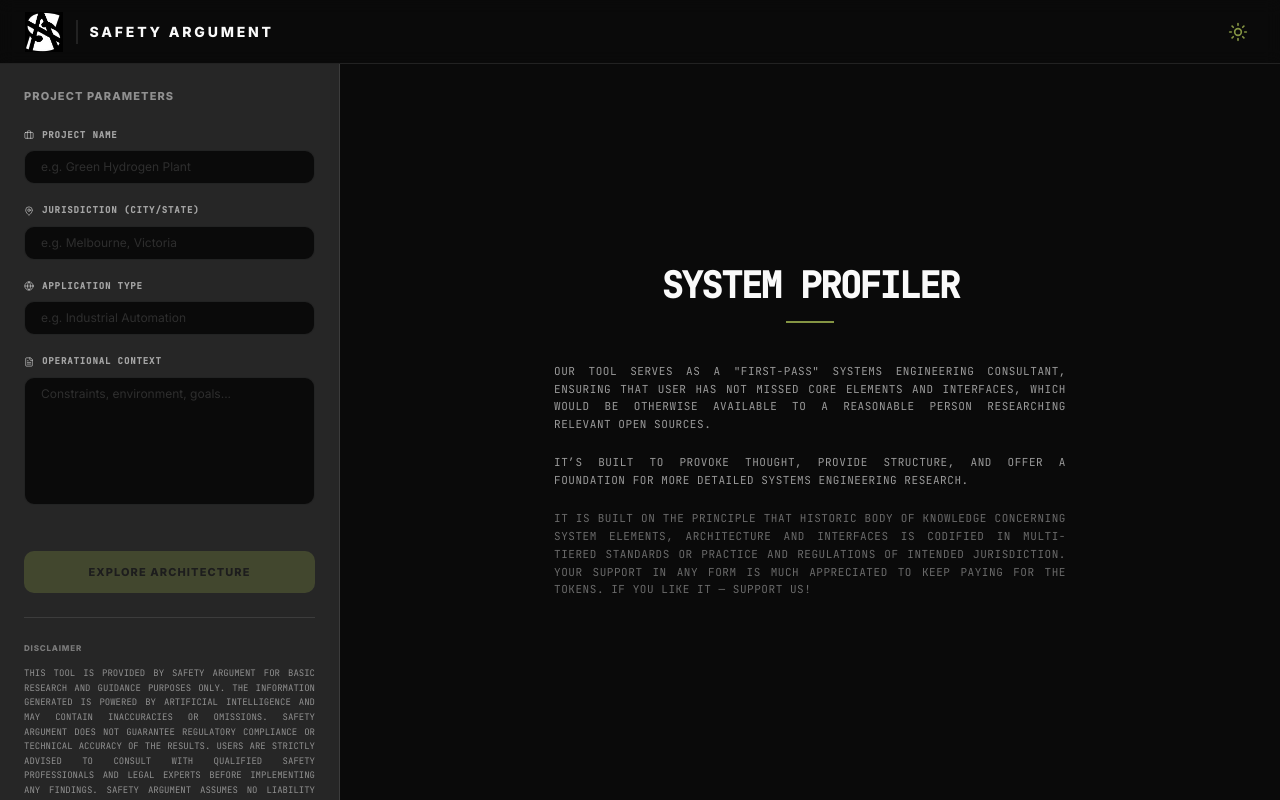
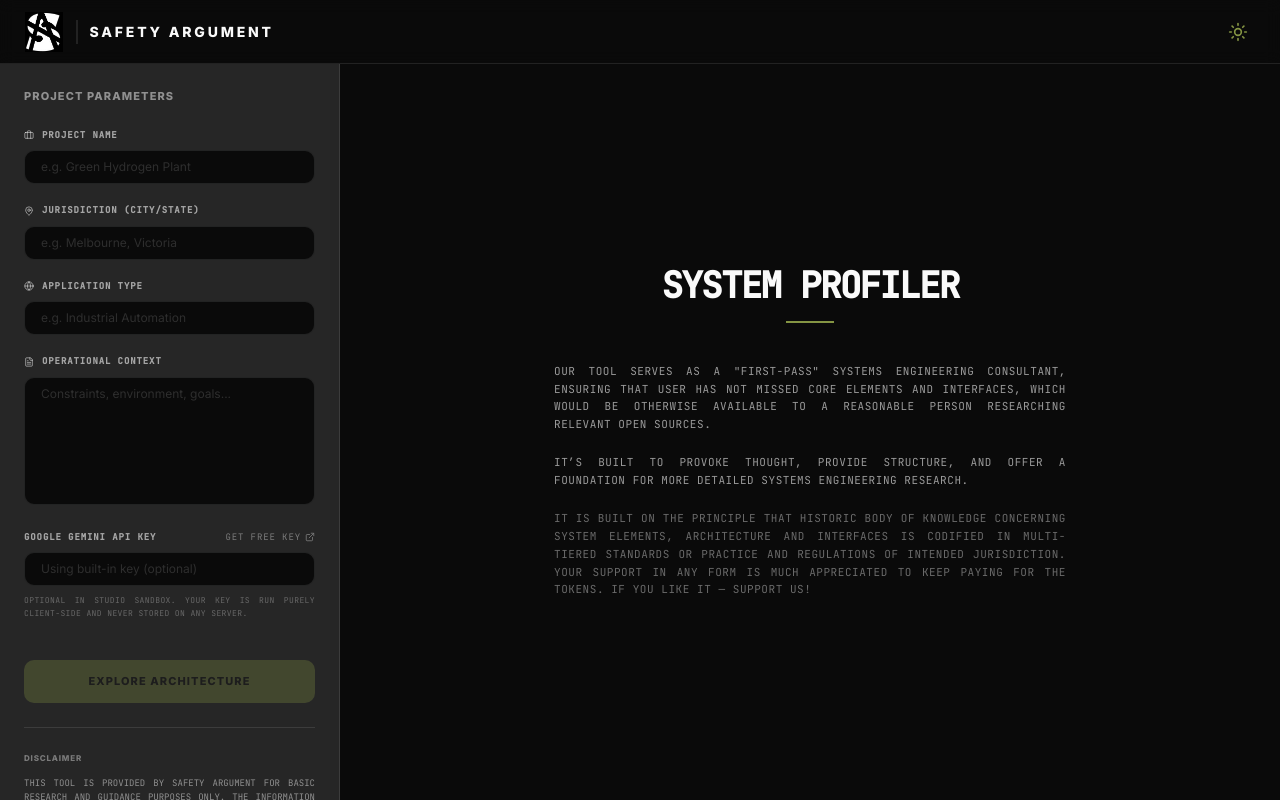
Before and after one commit to SafetyArgument/SystemProfiler, a React (Vite) app: page / in a window 1280 px wide. Built offline with nearby package versions, Linux system fonts and the light colour scheme; no server answers.

Commit message:
Add files via upload

```diff
--- a/src/App.tsx
+++ b/src/App.tsx
@@ -4,7 +4,7 @@
  */
 
 import React, { useState, useEffect } from 'react';
-import { Network, Loader2, Info, MapPin, Briefcase, FileText, Globe, Sun, Moon, Download, AlertTriangle } from 'lucide-react';
+import { Network, Loader2, Info, MapPin, Briefcase, FileText, Globe, Sun, Moon, Download, AlertTriangle, ExternalLink } from 'lucide-react';
 import { ProjectDetails, AnalysisResult } from './types';
 import { researchProjectLandscape } from './services/geminiService';
 import { KnowledgeGraph } from './components/KnowledgeGraph';
@@ -16,7 +16,8 @@ const App: React.FC = () => {
     project: '',
     location: '',
     application: '',
-    context: ''
+    context: '',
+    userApiKey: ''
   });
   const [analyzing, setAnalyzing] = useState(false);
   const [result, setResult] = useState<AnalysisResult | null>(null);
@@ -37,6 +38,13 @@ const App: React.FC = () => {
   };
 
   const generateGraph = async () => {
+    const hasBuiltInKey = typeof process.env !== "undefined" && !!process.env.GEMINI_API_KEY;
+    const hasUserKey = !!details.userApiKey?.trim();
+    if (!hasBuiltInKey && !hasUserKey) {
+      setError("A Google Gemini API key is required on public deployments. Please obtain a free key from Google AI Studio and enter it below.");
+      return;
+    }
+
     if (!details.project || !details.location || !details.application) {
       setError("Please provide at least Project Name, Location, and Application type.");
       return;
@@ -152,6 +160,35 @@ const App: React.FC = () => {
                 className="w-full h-32 px-4 py-2 bg-background border border-border focus:border-primary rounded-[10px] text-xs outline-none transition-all resize-none placeholder:opacity-30"
               />
             </div>
+
+            {/* Dynamic Gemini API Panel */}
+            <div className="space-y-2">
+              <div className="flex justify-between items-center">
+                <label className="text-[9px] uppercase tracking-widest font-mono font-bold text-foreground/60 flex items-center gap-2">
+                  Google Gemini API Key
+                </label>
+                <a
+                  href="https://aistudio.google.com/"
+                  target="_blank"
+                  rel="noopener noreferrer"
+                  className="text-[9px] font-mono uppercase tracking-[0.1em] hover:underline opacity-40 hover:opacity-100 flex items-center gap-1 transition-opacity"
+                >
+                  get free key <ExternalLink className="w-2.5 h-2.5" />
+                </a>
+              </div>
+              <input
+                type="password"
+                value={details.userApiKey || ''}
+                onChange={(e) => updateDetail('userApiKey', e.target.value)}
+                placeholder={typeof process.env !== "undefined" && process.env.GEMINI_API_KEY ? "Using built-in key (optional)" : "Enter Gemini API Key (starts with AIza...)"}
+                className="w-full px-4 py-2 bg-background border border-border focus:border-primary rounded-[10px] text-xs outline-none transition-all placeholder:opacity-30"
+                disabled={analyzing}
+              />
+              <p className="text-[8px] opacity-30 font-mono uppercase tracking-wider leading-relaxed text-justify">
+                {typeof process.env !== "undefined" && process.env.GEMINI_API_KEY ? "Optional in Studio sandbox. " : "Required on public deployments. "}
+                Your key is run purely client-side and never stored on any server.
+              </p>
+            </div>
           </div>
 
           <div className="mt-auto pt-4 space-y-6">
```
